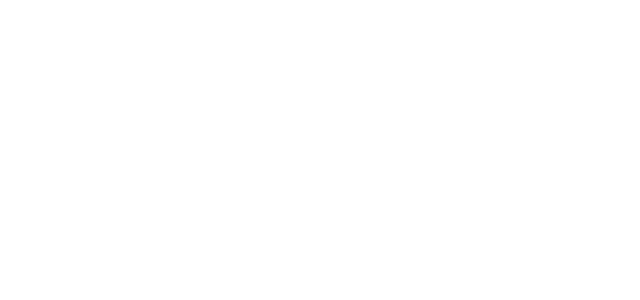
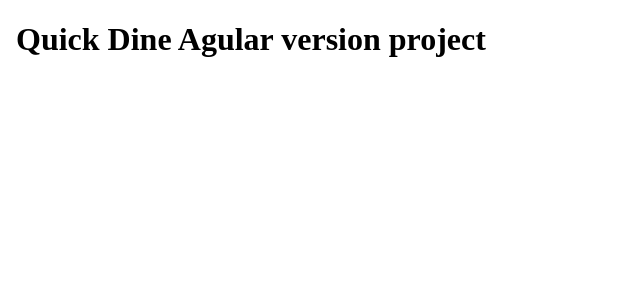
Before and after one commit to koptodev011/Quick-Dine, an Angular app: page / in a window 1280 px wide. Shown: the top 300 px of the page, without its empty margins (0-640 px from the left). Built offline with nearby package versions, Linux system fonts and the light colour scheme.

Commit message:
git checkout -b first-change

```diff
--- a/src/app/app.component.html
+++ b/src/app/app.component.html
@@ -0,0 +1,11 @@
+<!DOCTYPE html>
+<html lang="en">
+  <head>
+    <meta charset="UTF-8" />
+    <meta name="viewport" content="width=device-width, initial-scale=1.0" />
+    <title>Quick Dine Angular Version project</title>
+  </head>
+  <body>
+    <h1>Quick Dine Agular version project</h1>
+  </body>
+</html>
```
